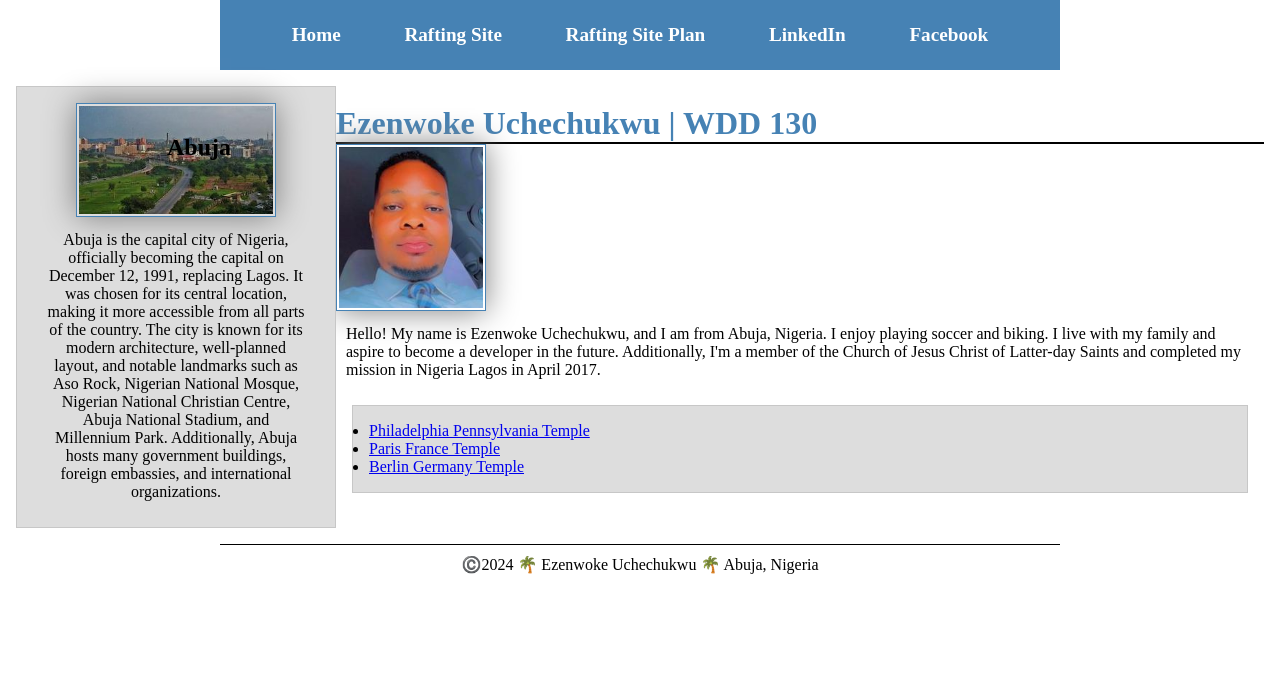
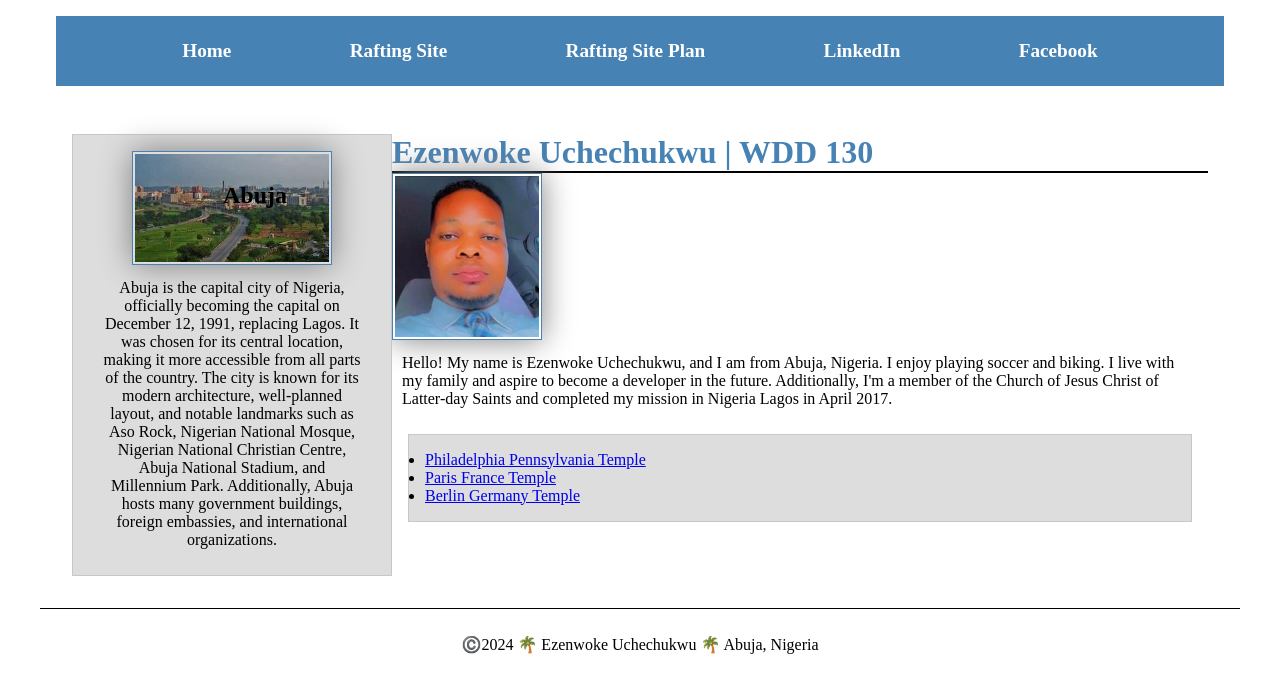
Before and after one commit to ezenwokeuchechukwu/WDD130, a plain HTML site: page index.html in a window 1280 px wide. Drawn offline with Linux system fonts and the light colour scheme.

Commit message:
completed

```diff
--- a/index.html
+++ b/index.html
@@ -9,7 +9,7 @@
     <link rel="stylesheet" href="styles/styles.css">
 </head>
 <body>
-    <header>
+    <header class="container">
         <nav class="navbar">
             <a href="#">Home</a>
             <a href="wwr/">Rafting Site</a>
@@ -18,6 +18,7 @@
             <a href="https://www.facebook.com/profile.php?id=100006787088772&mibextid=LQQJ4d" target="_blank">Facebook</a>
         </nav>
     </header>
+    <div class="container">
         <div class="grid">
             <aside class="box">
                 <h2>Abuja</h2>
@@ -35,7 +36,8 @@
                 </ul>
             </main>
         </div>
-    <footer>
+    </div>
+    <footer class="container">
         <p>©️2024 🌴 Ezenwoke Uchechukwu 🌴 Abuja, Nigeria</p>
     </footer>
 </body>
--- a/styles/styles.css
+++ b/styles/styles.css
@@ -3,6 +3,13 @@
   margin: 0;
   padding: 0;
   box-sizing: border-box;
+}
+
+/* Container for limiting width and centering */
+.container {
+  max-width: 1200px;
+  margin: 0 auto;
+  padding: 1rem;
 }
 
 /* Class Selectors */
@@ -80,8 +87,7 @@ footer {
   text-align: center;
 }
 
-
-header, footer {
+header, footer, .main-content {
   max-width: 840px;
   margin: 0 auto;
 }
@@ -89,7 +95,7 @@ header, footer {
 .grid {
   display: grid;
   grid-template-columns: 20rem 1fr;
-  align-items: center;
+  align-items: start;
 }
 
 main {
```
Lines whose indentation alone changed are shown as unchanged.
